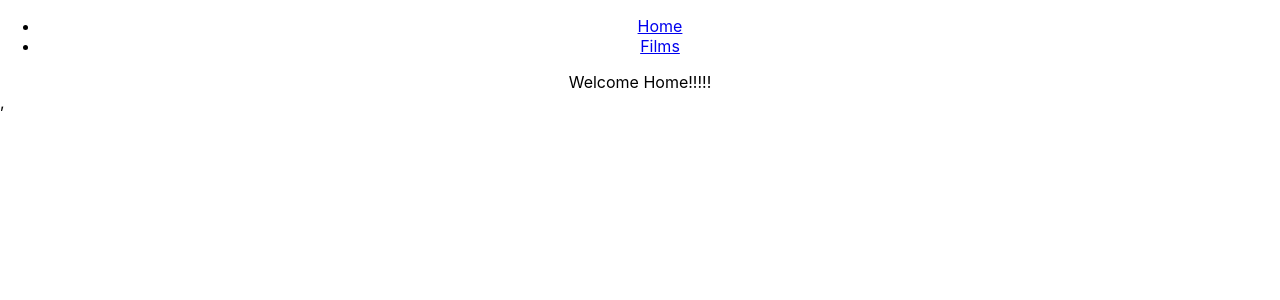
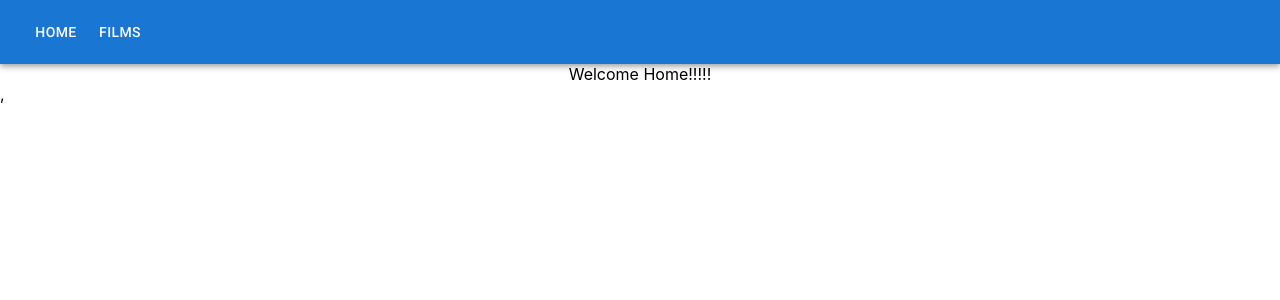
Before and after one commit to santhoshadhi/demo-project, a React (Create React App) app: page / in a window 1280 px wide. Shown: the top 300 px of the page. Built offline with nearby package versions, Linux system fonts and the light colour scheme.

Commit message:
Added app bar

```diff
--- a/package.json
+++ b/package.json
@@ -5,6 +5,7 @@
   "dependencies": {
     "@emotion/react": "^11.9.0",
     "@emotion/styled": "^11.8.1",
+    "@mui/icons-material": "^5.6.1",
     "@mui/material": "^5.6.0",
     "@testing-library/jest-dom": "^5.16.4",
     "@testing-library/react": "^12.1.4",
--- a/public/index.html
+++ b/public/index.html
@@ -37,6 +37,7 @@
   rel="stylesheet"
   href="https://fonts.googleapis.com/icon?family=Material+Icons"
 />
+
   </head>
   <body>
     <noscript>You need to enable JavaScript to run this app.</noscript>
--- a/src/App.js
+++ b/src/App.js
@@ -5,6 +5,15 @@
 import {InitialfilmList} from "./InitialfilmList"
 import { Addfilm } from "./Addfilm";
 import { Edit } from "./Edit";
+import AppBar from '@mui/material/AppBar';
+import Box from '@mui/material/Box';
+import Toolbar from '@mui/material/Toolbar';
+import Typography from '@mui/material/Typography';
+import Button from '@mui/material/Button';
+import IconButton from '@mui/material/IconButton';
+import MenuIcon from '@mui/icons-material/Menu';
+import { useHistory } from "react-router-dom";
+
 
 //import { useParams } from "react-router-dom";
 
@@ -15,7 +24,7 @@
 
 
   const [movieList, setmovieList] = useState(InitialfilmList);
-
+  const history = useHistory();
 
 
   return (
@@ -23,7 +32,7 @@
 
     <div className="App">
 
-      <ul>
+      {/* <ul>
         <li>
           <Link to="/">Home</Link>
         </li>
@@ -32,7 +41,16 @@
 
         </li>
 
-      </ul>
+      </ul> */}
+
+
+      <AppBar position="static">
+        <Toolbar>
+
+          <Button color="inherit" onClick={() => history.push("/")}>Home</Button>
+          <Button  color="inherit" onClick={() => history.push("/film")}>Films</Button>
+        </Toolbar>
+      </AppBar>
 
 
       <Switch>
```
Also changed, not shown: 1 other file (tests, documents, lock files or other folders).
